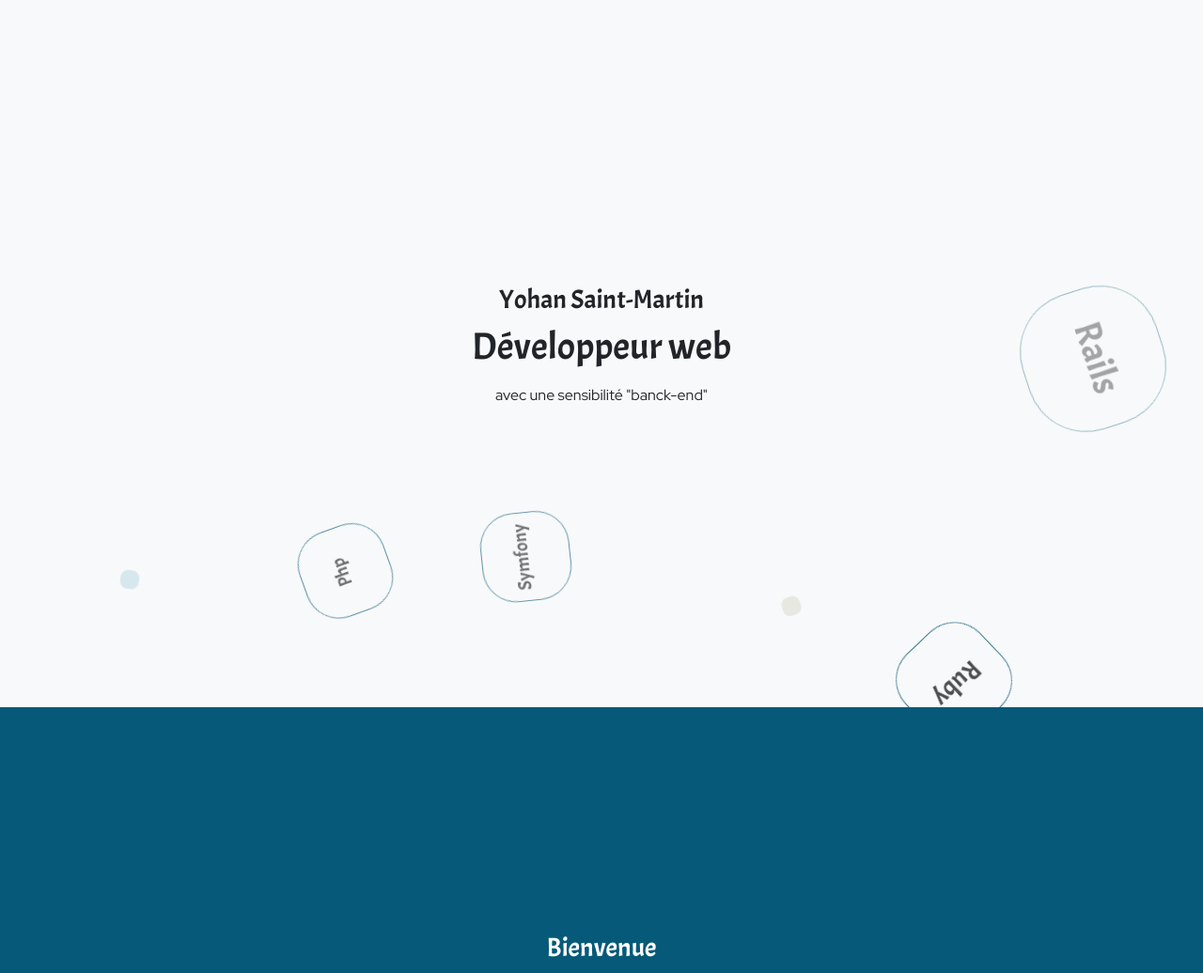
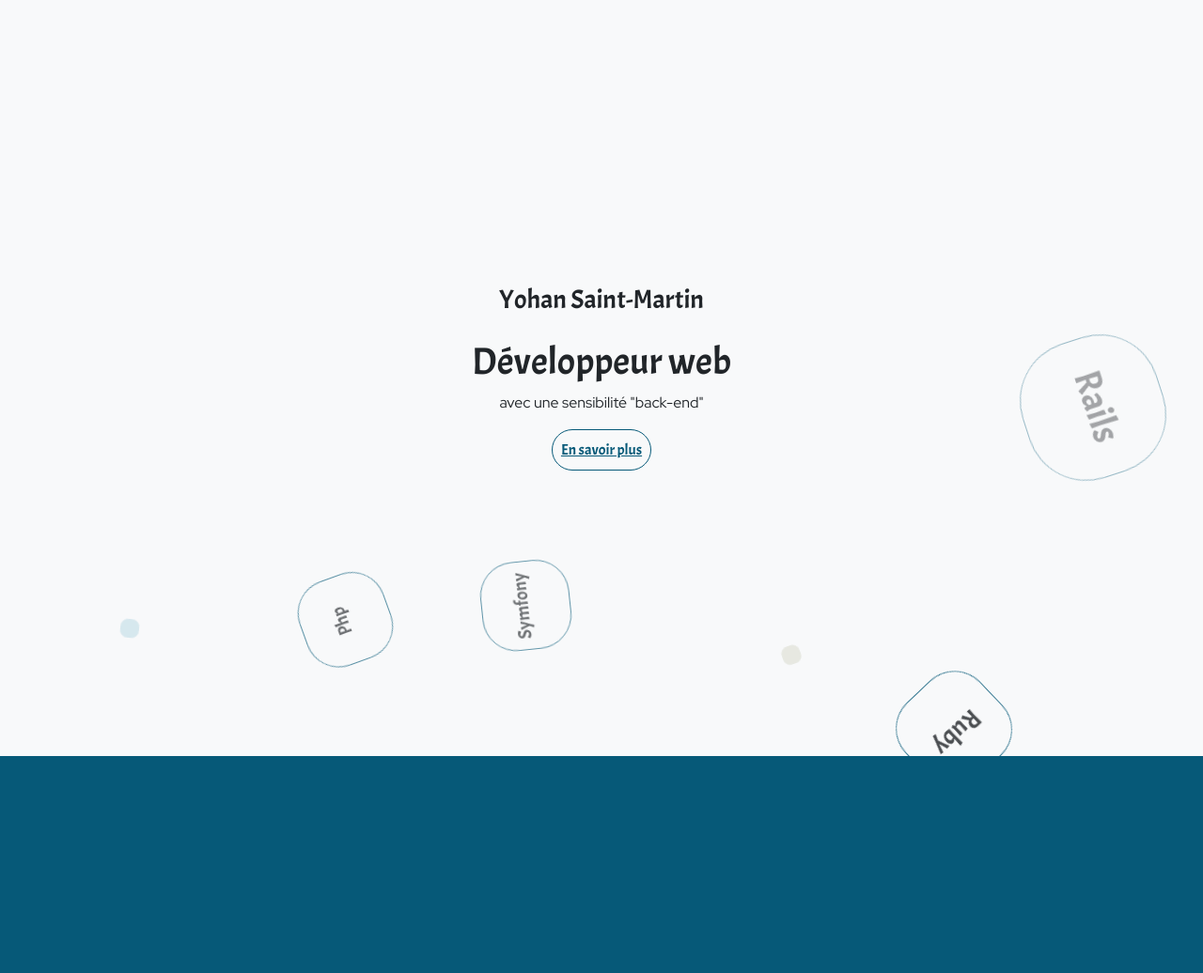
Before and after one commit to YoStM/yostm-bootstrap, a PHP site: page / in a window 1280 px wide. Shown: the part 162-1198 px from the top of the page at 94% size. Run offline with PHP 8.4, Linux system fonts and the light colour scheme.

Commit message:
Add last hero background improvments

```diff
--- a/assests/stylesheets/custom.css
+++ b/assests/stylesheets/custom.css
@@ -22,6 +22,82 @@ body {
     z-index: 5;
 }
 
+#hero-banner a {
+    position: relative;
+    z-index: 5;
+    border: 1px solid #065978;
+    border-radius: 1.5rem;
+    color: #065978;
+    padding: 9px;
+}
+
+
+#hero-banner a:hover {
+    position: relative;
+    z-index: 5;
+    animation: animateMoreButton 1s infinite;
+}
+
+
+.vh-cent {
+    height: 100vh;
+}
+
+.canard-blue{
+    background-color: #065978;
+    color: white;
+    padding: 3rem;
+}
+
+.canard-gray {
+    background-color: #32768E;
+    color: white;
+    padding: 3rem;
+}
+
+.canard-darker {
+    background-color: #033345;
+    color: white;
+    padding: 3rem;
+}
+
+.circle {
+    width: 15vh;
+    height: 15vh;
+    border-radius: 50%;
+}
+
+.bio {
+    padding: 15rem 11rem 15rem 11rem;
+    margin-bottom: -11rem;
+}
+
+.hobbies {
+    padding: 3.25rem;
+}
+
+.skills {
+    padding: 3.25rem;
+}
+
+.app-showcase {
+    position: relative;
+    display: flex;
+    justify-content: center;
+    align-items: center;
+}
+
+.app-showcase .app-description {
+    position: absolute;
+}
+
+.logo-lewys {
+    height: 100%;
+    width: 100%;
+    border-radius: 3%;
+}
+
+/* Bubbles hero-background */
 #bubbles {
     position: absolute;
     top: 0;
--- a/index.html
+++ b/index.html
@@ -1,8 +1,9 @@
 <!DOCTYPE html>
-<html lang="fr">
+<html>
 
 <head>
     <meta charset="UTF-8">
+    <meta lang="fr">
     <meta http-equiv="X-UA-Compatible" content="IE=edge">
     <meta name="viewport" content="width=device-width, initial-scale=1.0">
     <title>Yohan vous souhaite la bienvenue !</title>
@@ -47,11 +48,12 @@
                 </div>
             </div>
         </nav>
-        <div id="hero-banner">
+        <div id="hero-banner" class="d-flex flex-column justify-content-center align-items-center">
             <!-- Hero Banner -->
-            <h1 class="text-center h3">Yohan Saint-Martin</h1>
-            <h2 class="mb-3 text-center h1">Développeur web</h3>
-                <p class="text-center">avec une sensibilité "banck-end"</p>
+            <h1 class="h3">Yohan Saint-Martin</h1>
+            <h2 class="mt-3 h1">Développeur web</h2>
+            <p>avec une sensibilité "back-end"</p>
+            <a href="/manifest.html">En savoir plus</a>
             <div id="bubbles">
                 <div>
                     <h3 class="fs-5">Php</h3>
```
Also changed, not shown: other parts of assests/stylesheets/custom.css (+24 -56 lines). Lines whose indentation alone changed are shown as unchanged.
